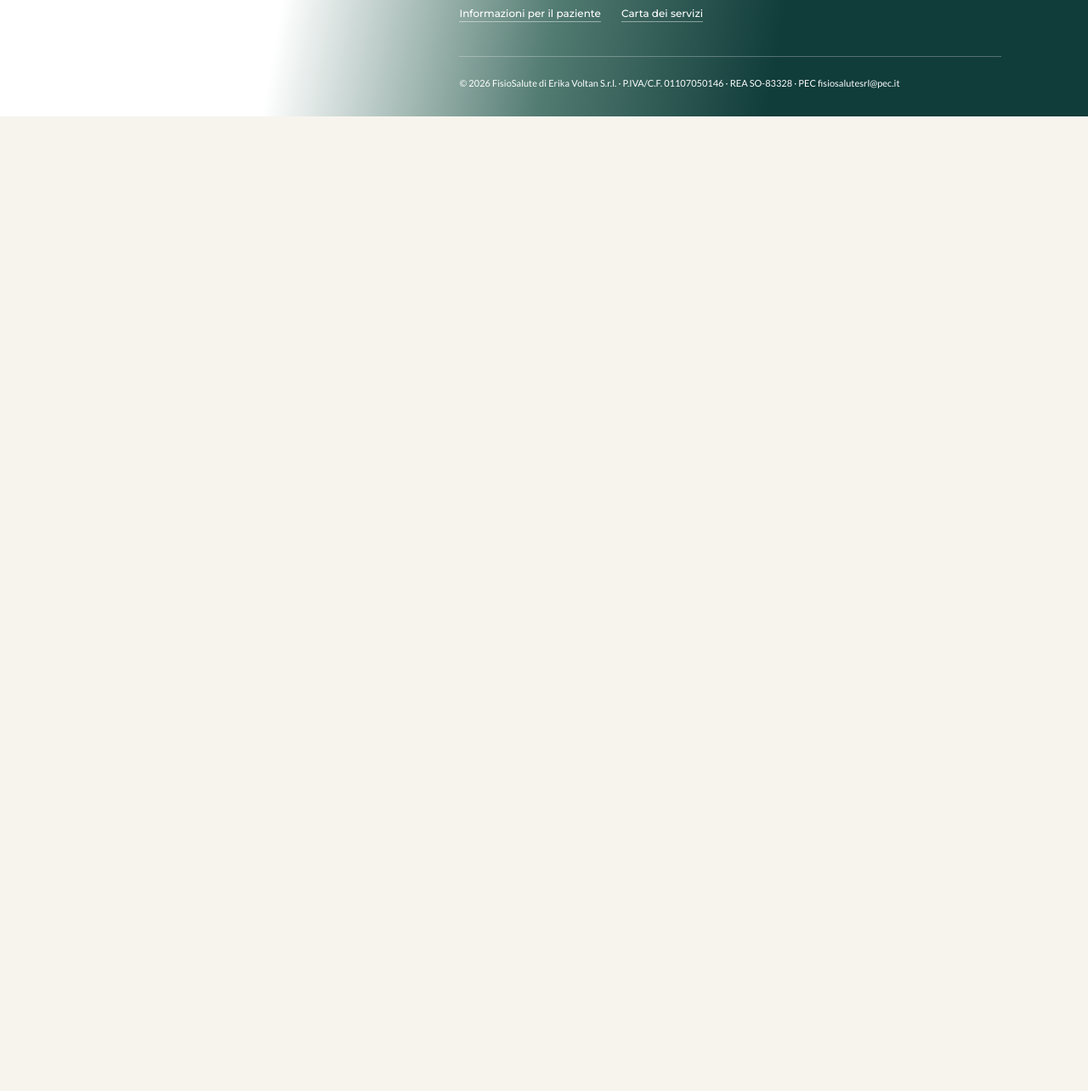
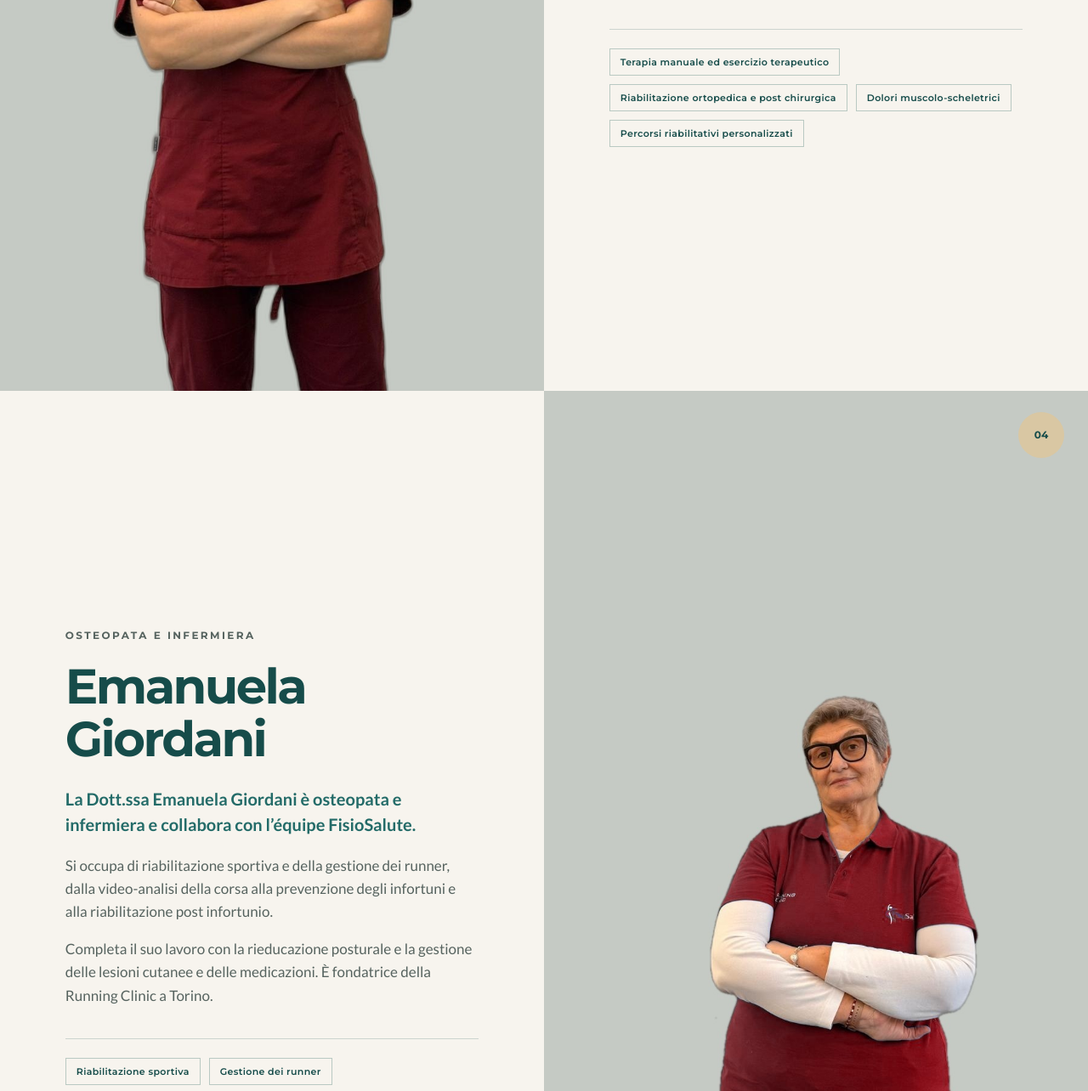
Before and after one commit to RetesiOrg/Fisiosalute, an Astro site: page /staff in a window 1280 px wide. Shown: the part 3653-4937 px from the top of the page at 85% size. Before the commit the page ends 3790 px from the top, so only its background shows below. Built offline with nearby package versions, Linux system fonts and the light colour scheme; Astro itself is replaced by a stand-in of ours.

Commit message:
Aggiorna contenuti e immagini dello staff

```diff
--- a/src/pages/index.astro
+++ b/src/pages/index.astro
@@ -15,7 +15,7 @@ const studioHighlights = [
   <section class="hero" id="inizio"><picture class="hero-media"><source media="(max-width: 900px)" srcset="/images/studio-fisiosalute-mobile.webp" /><img src="/images/studio-fisiosalute.webp" alt="Palestra riabilitativa del poliambulatorio FisioSalute" width="1920" height="900" fetchpriority="high" /></picture><div class="hero-overlay"></div><div class="hero-content"><p class="eyebrow light">Poliambulatorio multidisciplinare · Fisioterapia e medicina · Sondrio</p><h1>La tua salute,<br />al centro della nostra attenzione.</h1><p class="hero-copy">Ci prendiamo cura di te a 360°, con un approccio personalizzato che parte dalle tue esigenze e integra competenze fisioterapiche e mediche per costruire insieme il percorso di cura più adatto a te.</p><div class="hero-actions"><a class="button button-sand" href="#contatti">Richiedi un appuntamento</a><a class="text-link light" href="/servizi">Scopri i servizi <span>→</span></a></div></div><div class="hero-note"><strong>FisioSalute</strong><span>di Erika Voltan</span><span>Un’unica équipe intorno a te</span></div></section>
   <section class="trust-strip" aria-label="Valori del centro"><div><span>01</span><p><strong>Ascolto</strong>Prima di tutto, la tua storia.</p></div><div><span>02</span><p><strong>Equipe</strong>Professionisti che si confrontano.</p></div><div><span>03</span><p><strong>Continuità</strong>Con te lungo tutto il percorso.</p></div></section>
   <section class="section services" id="servizi"><div class="section-heading"><div><p class="eyebrow">Ci prendiamo cura di te</p><h2>La fisioterapia<br />al centro.</h2></div><p>La fisioterapia resta il cuore di FisioSalute, ma il percorso di cura non si ferma qui. Quando necessario, integriamo competenze mediche e professionali diverse per offrirti una presa in carico completa, coordinata e costruita sulle tue esigenze.</p></div><div class="service-grid service-grid-eight">{serviceAreas.map((area, i) => <article class="service-card"><span class="service-number">{area.number}</span><img src={`/icons/${areaIcons[i]}.png`} alt="" width="54" height="54" loading="lazy" /><h3>{area.title}</h3><p>{area.lead}</p><a href={`/servizi/area/${area.slug}`}>Esplora l’area <span>→</span></a></article>)}</div></section>
-  <section class="mission-strip" id="approccio"><div class="mission-image"><img src="/images/palestra-riabilitativa-reale.webp" alt="Palestra riabilitativa reale di FisioSalute" loading="lazy" /></div><div class="mission-copy"><p class="eyebrow light">La missione FisioSalute</p><h2>Lavoriamo come una squadra per il tuo recupero.</h2><p>Mettiamo la persona al centro e coordiniamo competenze fisioterapiche e mediche. Condividiamo obiettivi, progressi e scelte per accompagnarti con continuità lungo tutto il percorso.</p><div class="care-circle" aria-label="Tu sei al centro del percorso tra fisioterapisti, medici specialisti e recupero"><strong>Tu</strong><span class="care-circle-physio">Fisioterapisti</span><span class="care-circle-doctors">Medici specialisti</span><span class="care-circle-recovery">Il tuo recupero</span></div></div></section>
+  <section class="mission-strip" id="approccio"><div class="mission-image"><img src="/images/palestra-riabilitativa-reale.webp" alt="Palestra riabilitativa reale di FisioSalute" loading="lazy" /></div><div class="mission-copy"><p class="eyebrow light">La missione FisioSalute</p><h2>Lavoriamo come una squadra per il tuo recupero.</h2><p>Mettiamo la persona al centro e coordiniamo competenze fisioterapiche e mediche. Condividiamo obiettivi, progressi e scelte per accompagnarti con continuità lungo tutto il percorso.</p><div class="care-circle" aria-label="Tu sei al centro del percorso tra fisioterapisti, medici specialisti, formazione continua, ascolto e recupero"><strong>Tu</strong><span class="care-circle-physio">Fisioterapisti</span><span class="care-circle-doctors">Medici specialisti</span><span class="care-circle-learning">Formazione continua<br />e ascolto</span><span class="care-circle-recovery">Il tuo recupero</span></div></div></section>
   <section class="section about" id="studio"><div class="about-copy"><p class="eyebrow">La professionista</p><h2>Erika Voltan,<br />fisioterapista.</h2><p class="lead">Un approccio attento, chiaro e vicino alla persona.</p><p>Credo in una fisioterapia che renda la persona parte attiva del proprio recupero. Ogni percorso nasce dall’ascolto e unisce trattamento, movimento ed educazione, con spiegazioni semplici e obiettivi realistici.</p><blockquote>“Il mio obiettivo non è soltanto farti stare meglio oggi, ma darti gli strumenti per muoverti con più fiducia domani.”</blockquote><a class="text-link" href="/erika-voltan">Conosci Erika e il suo percorso <span>→</span></a></div><div class="about-gallery"><div class="photo photo-main"><img src="/images/riabilitazione.webp" alt="Esercizio riabilitativo personalizzato" width="800" height="800" loading="lazy" decoding="async" /></div><div class="photo photo-small photo-portrait"><img src="/images/erika-voltan.png" alt="Erika Voltan, fisioterapista" width="140" height="140" decoding="async" /></div><div class="quality-stamp"><span>Fisio</span><strong>Salute</strong><small>movimento & benessere</small></div></div></section>
   <section class="studio-highlights" aria-labelledby="studio-highlights-title"><div class="studio-highlights-heading"><p class="eyebrow light">Una squadra al tuo fianco</p><h2 id="studio-highlights-title">Conosci FisioSalute.</h2><p>Scopri le persone, le competenze e i servizi che mettiamo al tuo fianco per prenderci cura della tua salute a 360°.</p></div><div class="studio-highlights-grid">{studioHighlights.map(([image, title, copy, href]) => <a class="studio-highlight-link" href={href} aria-label={`Scopri ${title}`}><img src={`/images/${image}`} alt="" width="140" height="140" decoding="async" /><div><h3>{title}</h3><p>{copy}</p></div><span aria-hidden="true">→</span></a>)}</div></section>
   <section class="section clinic-overview"><div><p class="eyebrow">Il poliambulatorio</p><h2>Spazi e competenze pensati intorno a te.</h2><p>FisioSalute dispone di reception, sale d’attesa, studi medici e fisioterapici e due palestre riabilitative attrezzate. Gli ambienti sono accessibili, privi di barriere architettoniche e organizzati per offrire comfort, riservatezza e sicurezza.</p><a class="text-link" href="/informazioni-paziente">Informazioni utili <span>→</span></a></div><div class="clinic-values"><p class="eyebrow">I nostri valori</p><ul><li><strong>Centralità della persona</strong><span>Ascolto e percorsi personalizzati.</span></li><li><strong>Professionalità</strong><span>Competenze e aggiornamento continuo.</span></li><li><strong>Collaborazione</strong><span>Un’équipe che condivide obiettivi e progressi.</span></li><li><strong>Responsabilità</strong><span>Trasparenza, appropriatezza e sicurezza.</span></li><li><strong>Rispetto e qualità</strong><span>Dignità, riservatezza e miglioramento continuo.</span></li></ul><p class="clinical-direction"><strong>Direttore sanitario</strong><br />Dott. Elio Basso Narducci</p></div></section>
--- a/src/pages/informazioni-paziente.astro
+++ b/src/pages/informazioni-paziente.astro
@@ -8,6 +8,7 @@ const info = [
   ["Prima visita", "Porta referti, esami, prescrizioni e lettere di dimissione pertinenti: aiutano il professionista a pianificare correttamente il percorso."],
   ["Pagamenti", "Sono accettati contanti nei limiti di legge, bonifico, POS, carte di credito o debito e carte prepagate."],
   ["Abbigliamento", "Presentati con abbigliamento comodo e adatto al trattamento. Il fisioterapista potrà darti indicazioni più specifiche."],
+  ["Cellulari spenti", "Nelle sale visita ti chiediamo di spegnere il cellulare, per tutelare la riservatezza e il rispetto del percorso di tutte le persone."],
   ["Minori", "Alla prima valutazione è necessaria la presenza del genitore o tutore. Fino a 16 anni è richiesta anche alle sedute, salvo diverso accordo scritto."],
 ];
 ---
--- a/src/pages/staff.astro
+++ b/src/pages/staff.astro
@@ -33,6 +33,34 @@ const profiles = [
       "Nel 2021 ha conseguito il titolo di massoterapista MCB presso Ecolife Milano.",
     ],
     skills: ["Patologie muscolo-scheletriche", "Riabilitazione pre e post chirurgica", "Massoterapia", "Riabilitazione neurologica e posturale"],
+  },
+  {
+    id: "monica-colzada",
+    name: "Monica Colzada",
+    role: "Fisioterapista",
+    image: "/images/Monica%20Colzada.jpeg",
+    imageWidth: 768,
+    imageHeight: 1365,
+    intro: "La Dott.ssa Monica Colzada si è laureata in Fisioterapia a Pavia nel 2017 e ha conseguito un Master in Terapia Manuale a Bologna.",
+    paragraphs: [
+      "Ha sempre avuto la passione per il movimento e l’attività fisica. Crede nell’esercizio terapeutico come forma di prevenzione e riabilitazione del dolore.",
+      "Nel suo lavoro unisce professionalità e umanità per garantire al paziente una terapia mirata ed efficace, costruita sui suoi obiettivi.",
+    ],
+    skills: ["Terapia manuale ed esercizio terapeutico", "Riabilitazione ortopedica e post chirurgica", "Dolori muscolo-scheletrici", "Percorsi riabilitativi personalizzati"],
+  },
+  {
+    id: "emanuela-giordani",
+    name: "Emanuela Giordani",
+    role: "Osteopata e infermiera",
+    image: "/images/Emanuela%20Giordani.jpeg",
+    imageWidth: 768,
+    imageHeight: 1365,
+    intro: "La Dott.ssa Emanuela Giordani è osteopata e infermiera e collabora con l’équipe FisioSalute.",
+    paragraphs: [
+      "Si occupa di riabilitazione sportiva e della gestione dei runner, dalla video-analisi della corsa alla prevenzione degli infortuni e alla riabilitazione post infortunio.",
+      "Completa il suo lavoro con la rieducazione posturale e la gestione delle lesioni cutanee e delle medicazioni. È fondatrice della Running Clinic a Torino.",
+    ],
+    skills: ["Riabilitazione sportiva", "Gestione dei runner", "Rieducazione posturale", "Lesioni cutanee e medicazione"],
   },
 ];
 ---
--- a/src/styles/global.css
+++ b/src/styles/global.css
@@ -97,6 +97,7 @@ footer{padding:55px clamp(24px,8vw,128px) 30px;background:linear-gradient(100deg
 .care-circle strong{left:50%;top:50%;width:112px;height:112px;transform:translate(-50%,-50%);border-radius:50%;background:var(--sand);border-color:var(--sand);color:var(--deep);font-size:18px}
 .care-circle-physio{left:50%;top:0;width:142px;min-height:66px;transform:translate(-50%,-35%)}
 .care-circle-doctors{right:0;top:50%;width:142px;min-height:66px;transform:translate(35%,-50%)}
+.care-circle-learning{left:0;top:50%;width:156px;min-height:66px;transform:translate(-35%,-50%)}
 .care-circle-recovery{left:50%;bottom:0;width:142px;min-height:66px;transform:translate(-50%,35%)}
 .studio-highlights-grid img{height:92px;border-radius:2px;border-width:2px}
 .news-section{display:flex;align-items:center;justify-content:space-between;gap:60px;background:#fff}.news-section>div{max-width:720px}.news-section>div>p:last-child{color:#56635f}
```
Also changed, not shown: public/images/Emanuela Giordani.jpeg (added), public/images/Monica Colzada.jpeg (added), public/images/alessandra-cao.webp.
